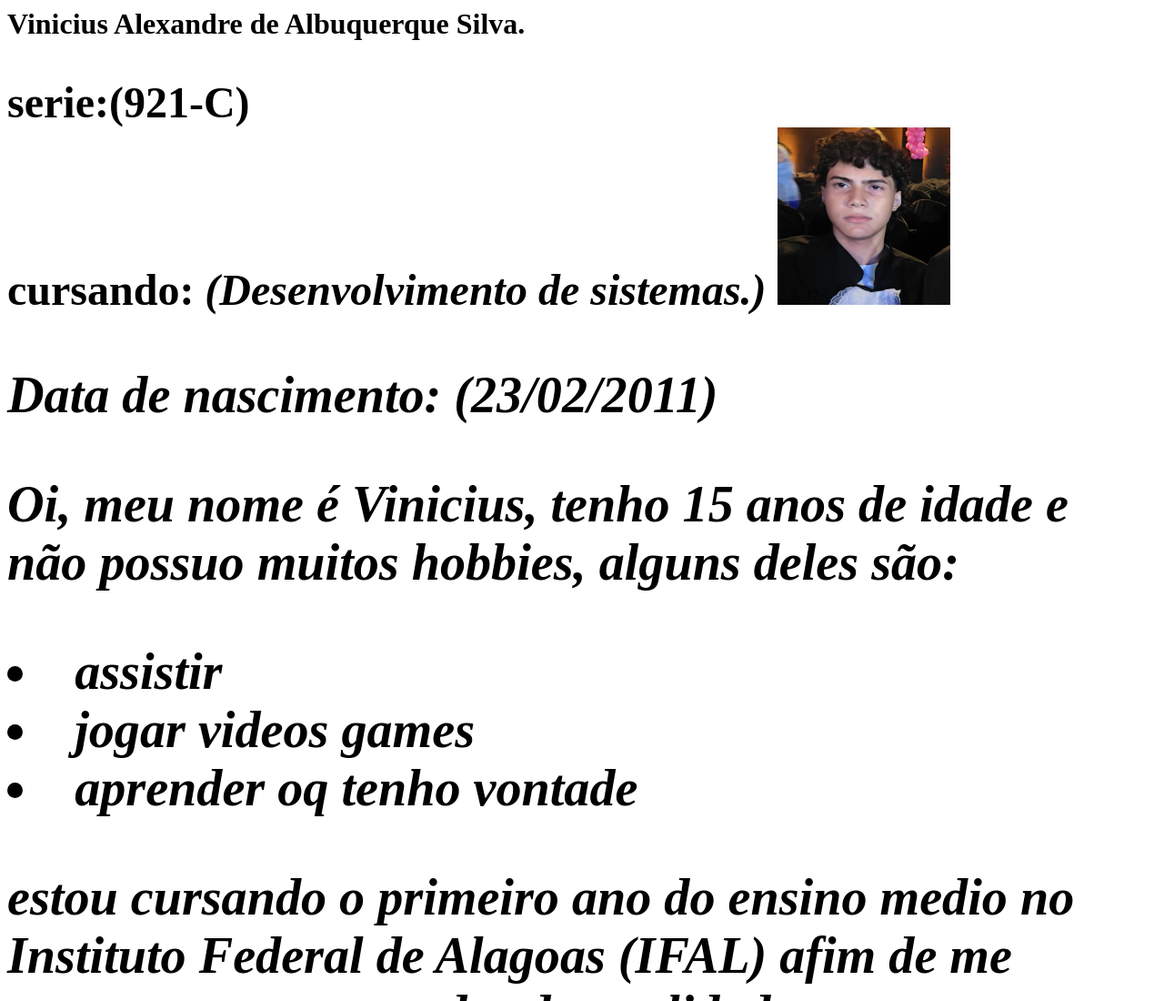
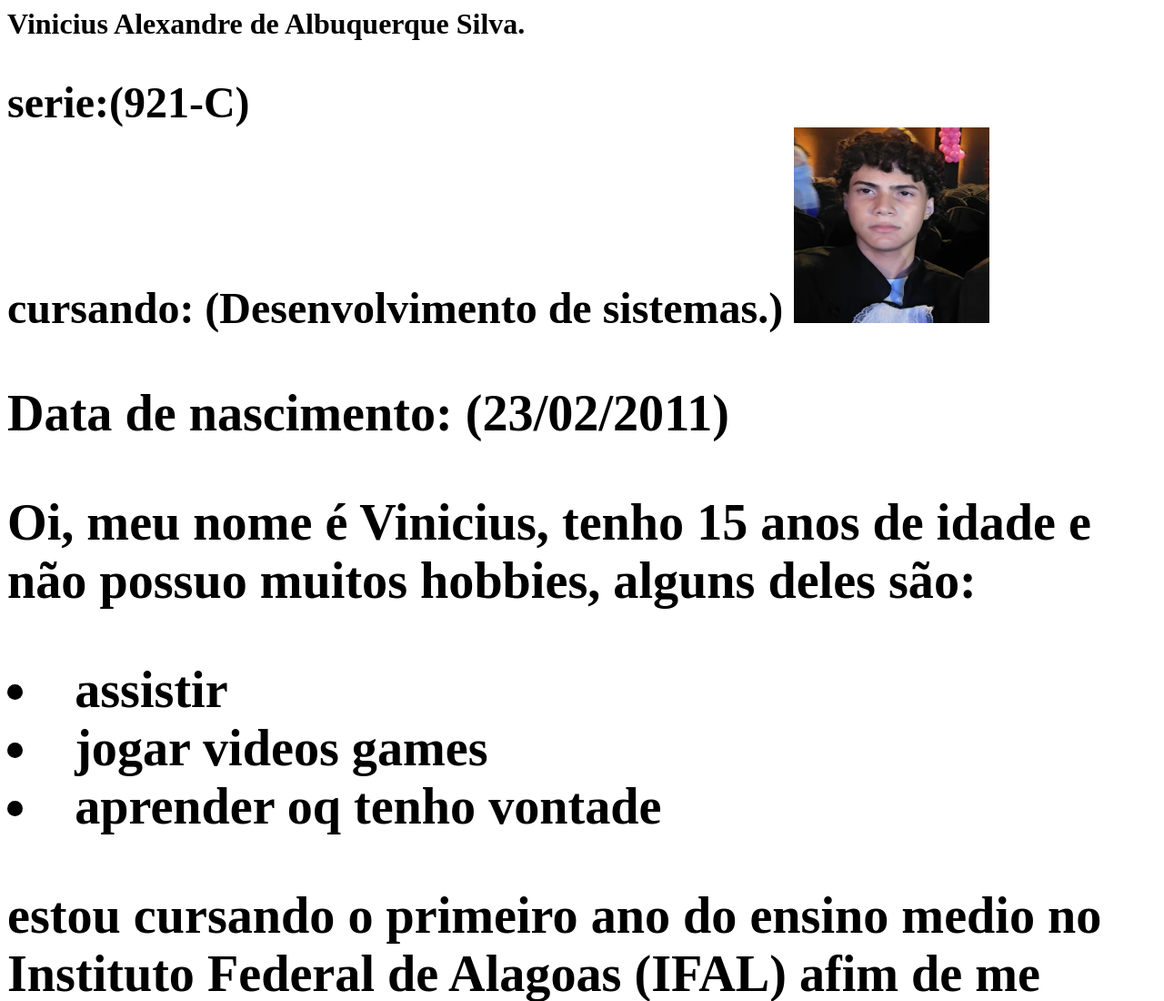
Before and after one commit to viniciusAlexandreS/viniciusAlexandreS.github.io, a plain HTML site: page index.html in a window 1280 px wide. Shown: the top 1100 px of the page at 91% size. Drawn offline with Linux system fonts and the light colour scheme.

Commit message:
index.html

```diff
--- a/index.html
+++ b/index.html
@@ -5,11 +5,11 @@
  <head\>
  <body>
     <h1> Vinicius Alexandre de Albuquerque Silva. <h1\>
-    <h2> serie:(921-C) <br>  cursando:<i> (Desenvolvimento de sistemas.)  <h2\>
+    <h2> serie:(921-C) <br>  cursando: (Desenvolvimento de sistemas.)  <h2\>
     <img src="vinicius.jpeg"
     alt="homem branco, de olhos e cabelos castanhos"
-    height="195"
-    width="190"  \>
+    height="215"
+    width="215"  \>
 
 
     <h3> Data de nascimento: (23/02/2011) <h3\>
```
